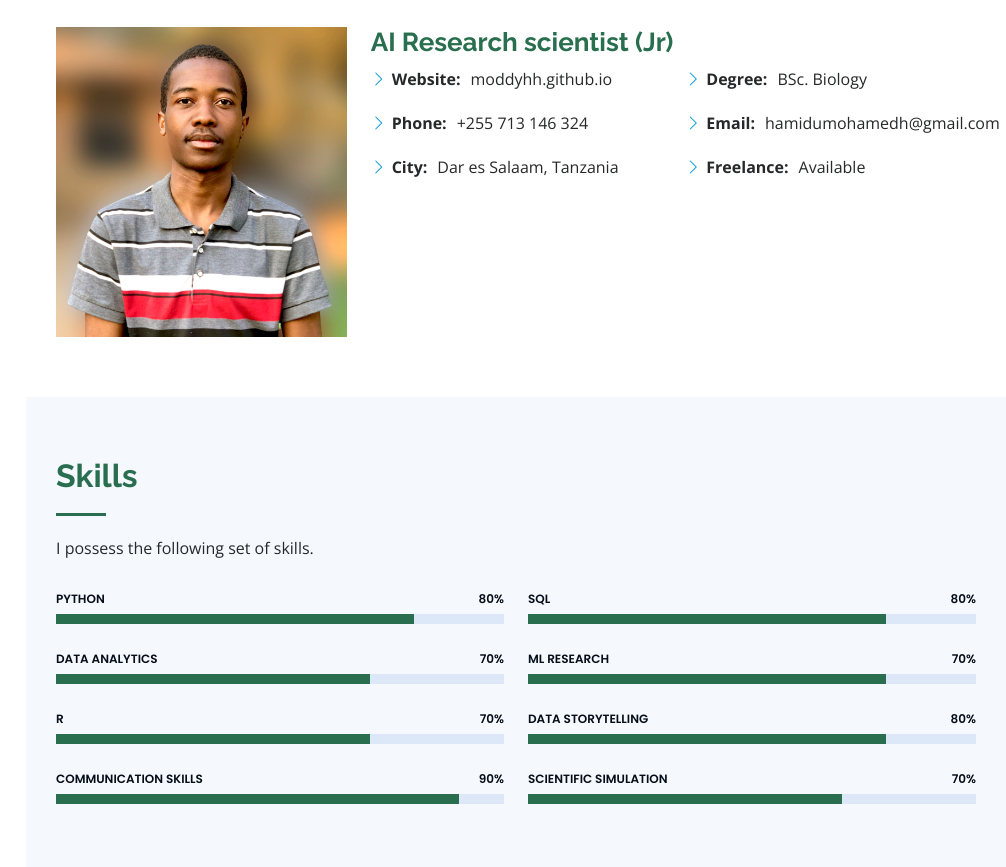
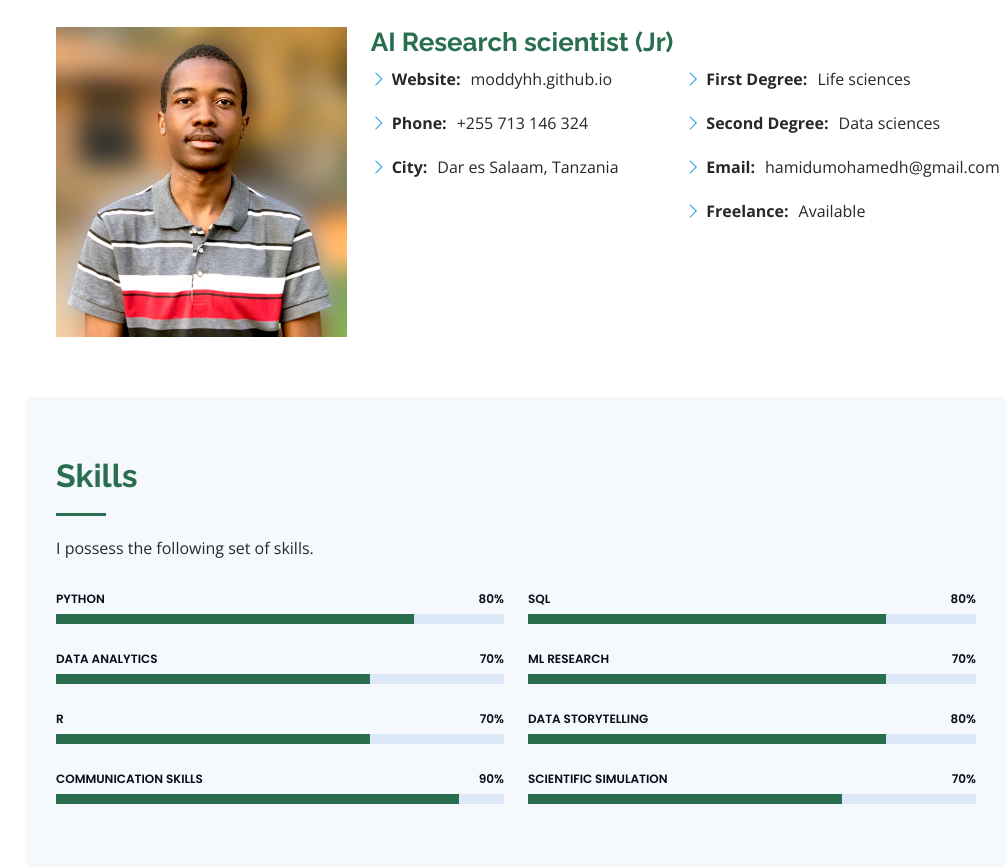
Before and after one commit to moddyhh/moddyhh.github.io, a plain HTML site: page index.html in a window 1280 px wide. Shown: the part 1157-2024 px from the top of the page, without its empty margins (274-1280 px from the left). Drawn offline with nearby package versions, Linux system fonts and the light colour scheme.

Commit message:
Update index.html

```diff
--- a/index.html
+++ b/index.html
@@ -187,7 +187,11 @@
                   <ul>
                     <li>
                       <i class="bi bi-chevron-right"></i>
-                      <strong>Degree:</strong> <span>BSc. Biology</span>
+                      <strong>First Degree:</strong> <span>Life sciences</span>
+                    </li>
+                                        <li>
+                      <i class="bi bi-chevron-right"></i>
+                      <strong>Second Degree:</strong> <span>Data sciences</span>
                     </li>
                     <li>
                       <i class="bi bi-chevron-right"></i>
```
